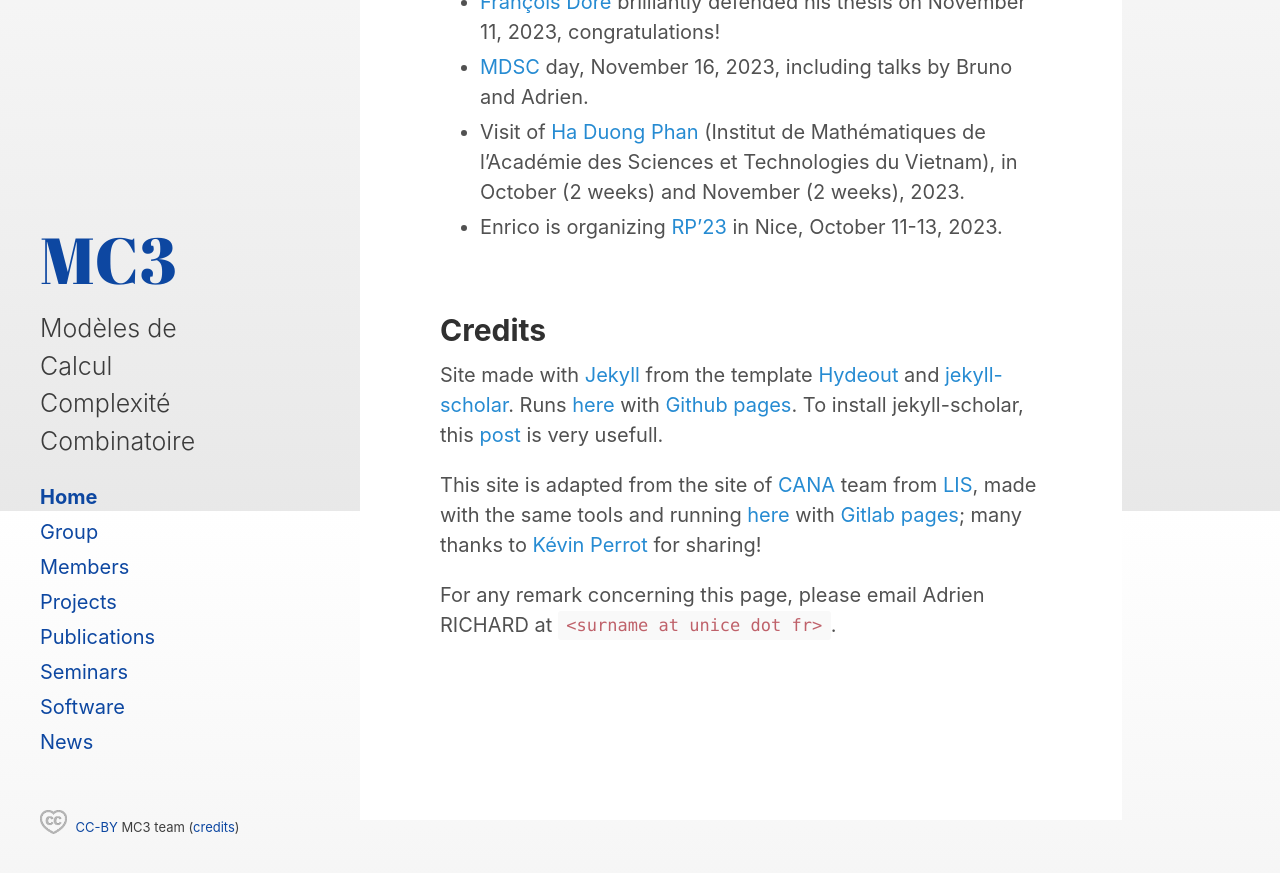
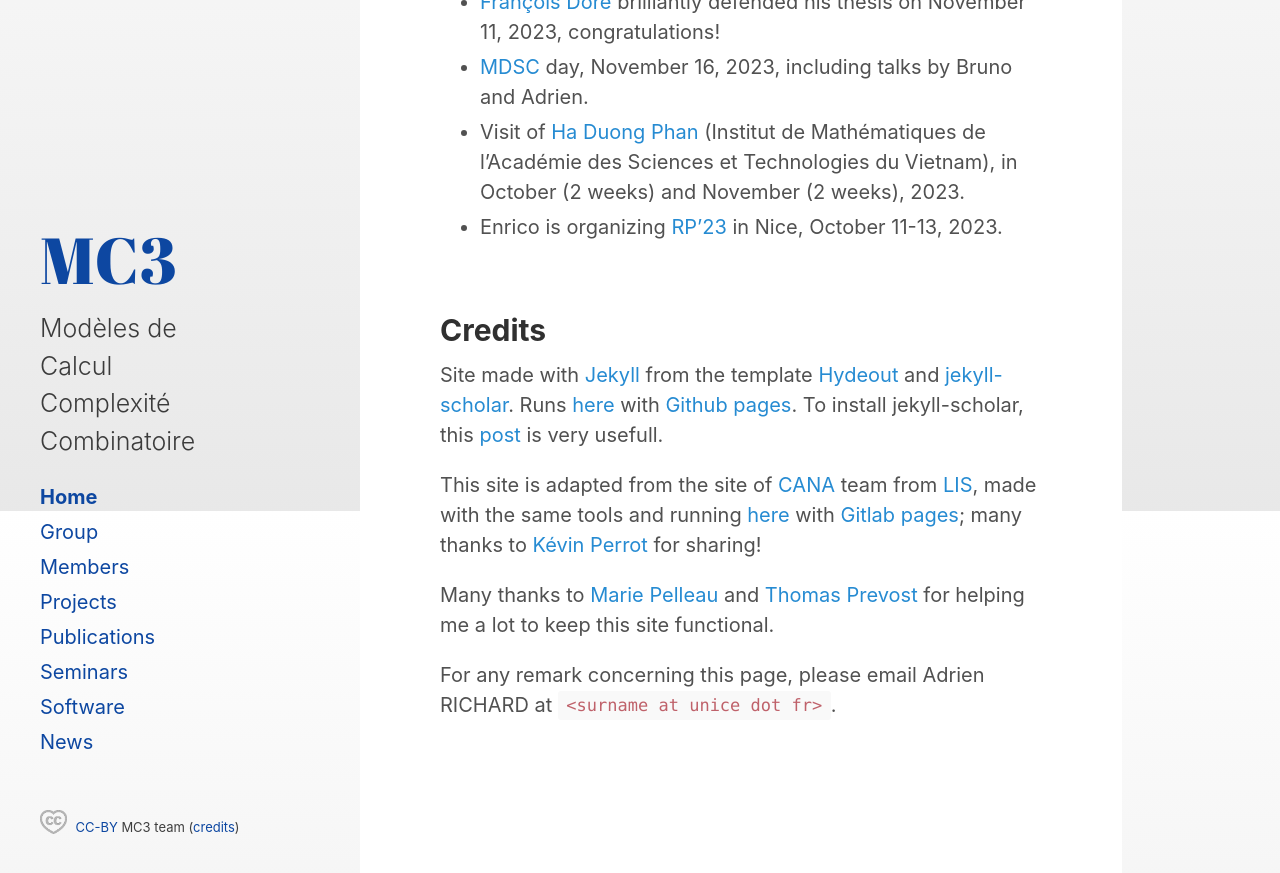
Before and after one commit to richardadrien/mc3, a Jekyll site: the page built from _posts/2023-11-01-home.md, in a window 1280 px wide and 900 px high, scrolled down 6689 px. Shown: the top 873 px of the window. Built offline with Jekyll 4.4.1, drawn with Linux system fonts in a browser that asks for light colours; the list of posts is cut into pages by our own code.

Commit message:
Update 2023-11-01-home.md

```diff
--- a/_posts/2023-11-01-home.md
+++ b/_posts/2023-11-01-home.md
@@ -164,6 +164,8 @@ Site made with [Jekyll](https://jekyllrb.com) from the template [Hydeout](https:
 
 This site is adapted from the site of [CANA](https://cana.lis-lab.fr/) team from [LIS](https://www.lis-lab.fr/), made with the same tools and running [here](https://gitlab.lis-lab.fr/kevin.perrot/canawww/) with [Gitlab pages](https://docs.gitlab.com/ee/user/project/pages/); many thanks to [Kévin Perrot](https://pageperso.lis-lab.fr/~kevin.perrot/) for sharing!
 
+Many thanks to [Marie Pelleau](https://webusers.i3s.unice.fr/~mpelleau/) and [Thomas Prevost](https://thomasarmel.github.io) for helping me a lot to keep this site functional.
+
 For any remark concerning this page, please email Adrien RICHARD at ``<surname  at unice dot fr>``.
 
 <br />
```
